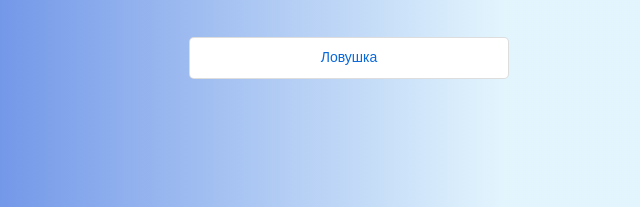
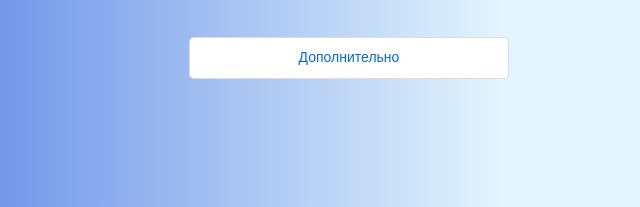
Before and after one commit to Misha6666/Misha6666.github.io, a plain HTML site: page index.html in a window 1280 px wide. Shown: the part 569-776 px from the top of the page, 291-931 px from the left. Drawn offline with Linux system fonts and the light colour scheme.

Commit message:
Update index.html

```diff
--- a/index.html
+++ b/index.html
@@ -35,7 +35,7 @@
       </section>
     </main>
     <footer>
-      <button type = "button" class="button-link" href="https://www.youtube.com/watch?v=dQw4w9WgXcQ">Ловушка</button>
+      <button type = "button" class="button-link" href="https://www.youtube.com/watch?v=dQw4w9WgXcQ">Дополнительно</button>
     </footer>
     <script type="text/javascript" src="js.js"></script>
   </body>
```
